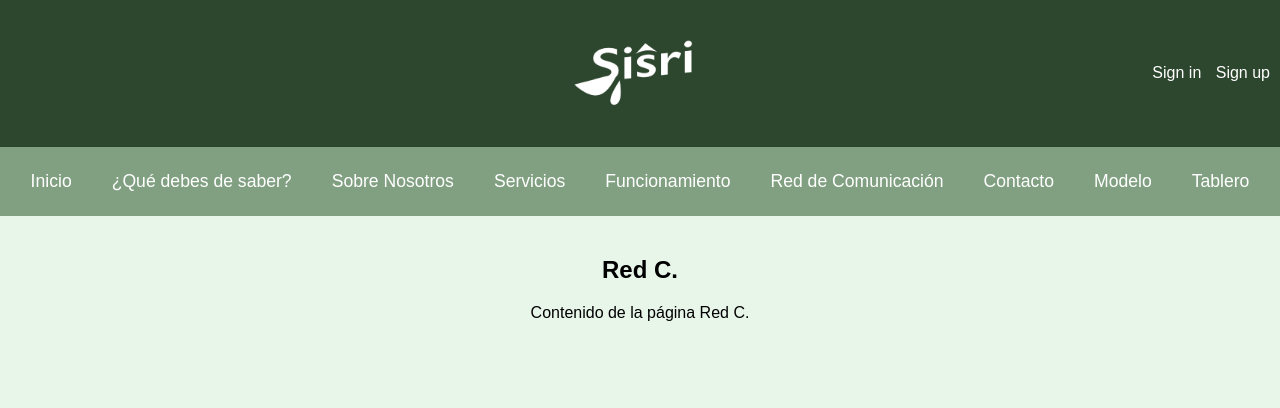
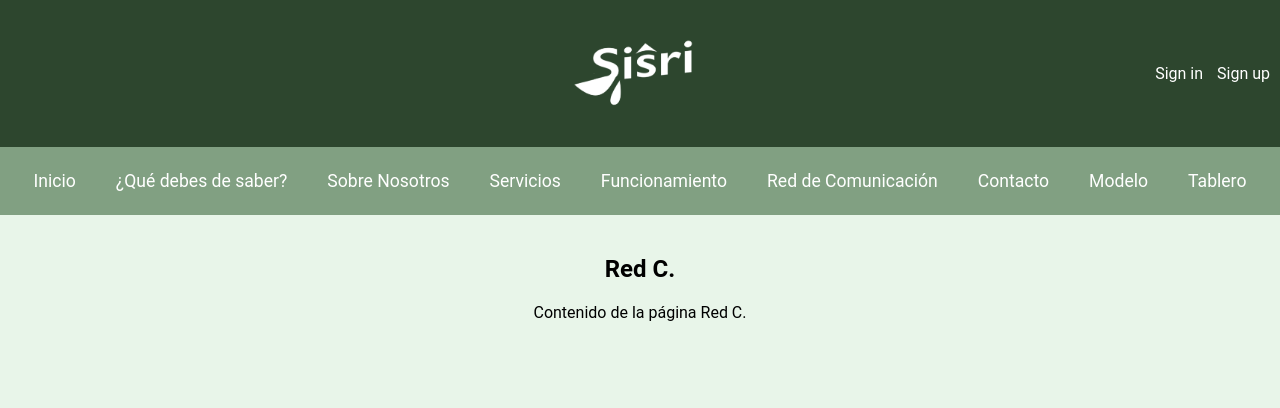
Before and after one commit to cesarlunava/sisri, a website: page redc.html in a window 1280 px wide. Shown: the top 408 px of the page. Drawn offline with Linux system fonts and the light colour scheme.

Commit message:
cambio arial font

```diff
--- a/redc.html
+++ b/redc.html
@@ -7,7 +7,7 @@
     <title>Sisri - Red Comunicación</title>
     <style>
         body {
-            font-family: Arial, sans-serif;
+            font-family: 'Roboto', sans-serif;
             margin: 0;
             padding: 0;
             background-color: #e8f5e9;
```
Also changed, not shown: dashboard.html (+1 -1 lines), login.html (+1 -1 lines), tablero.html (+1 -1 lines).
